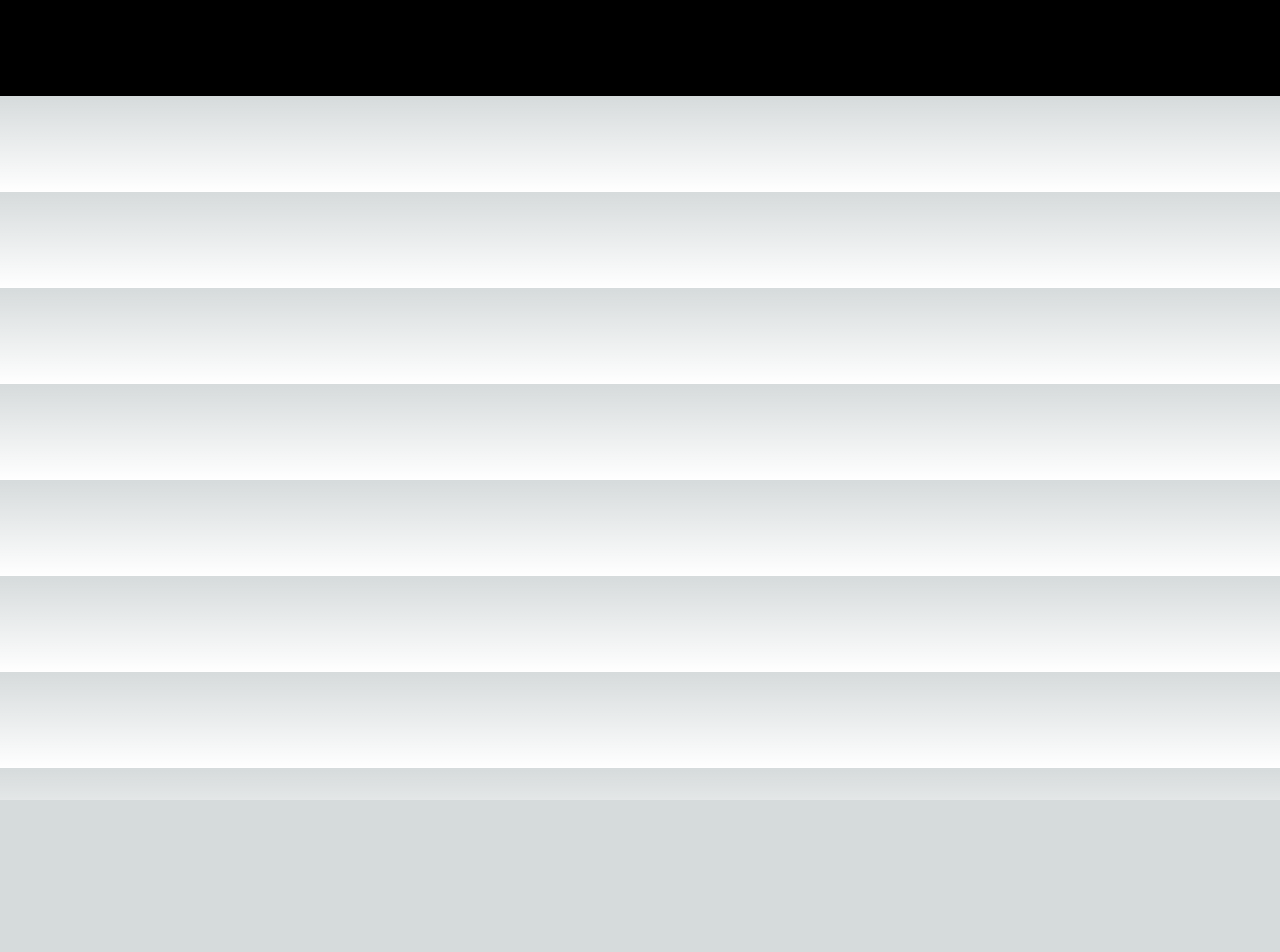
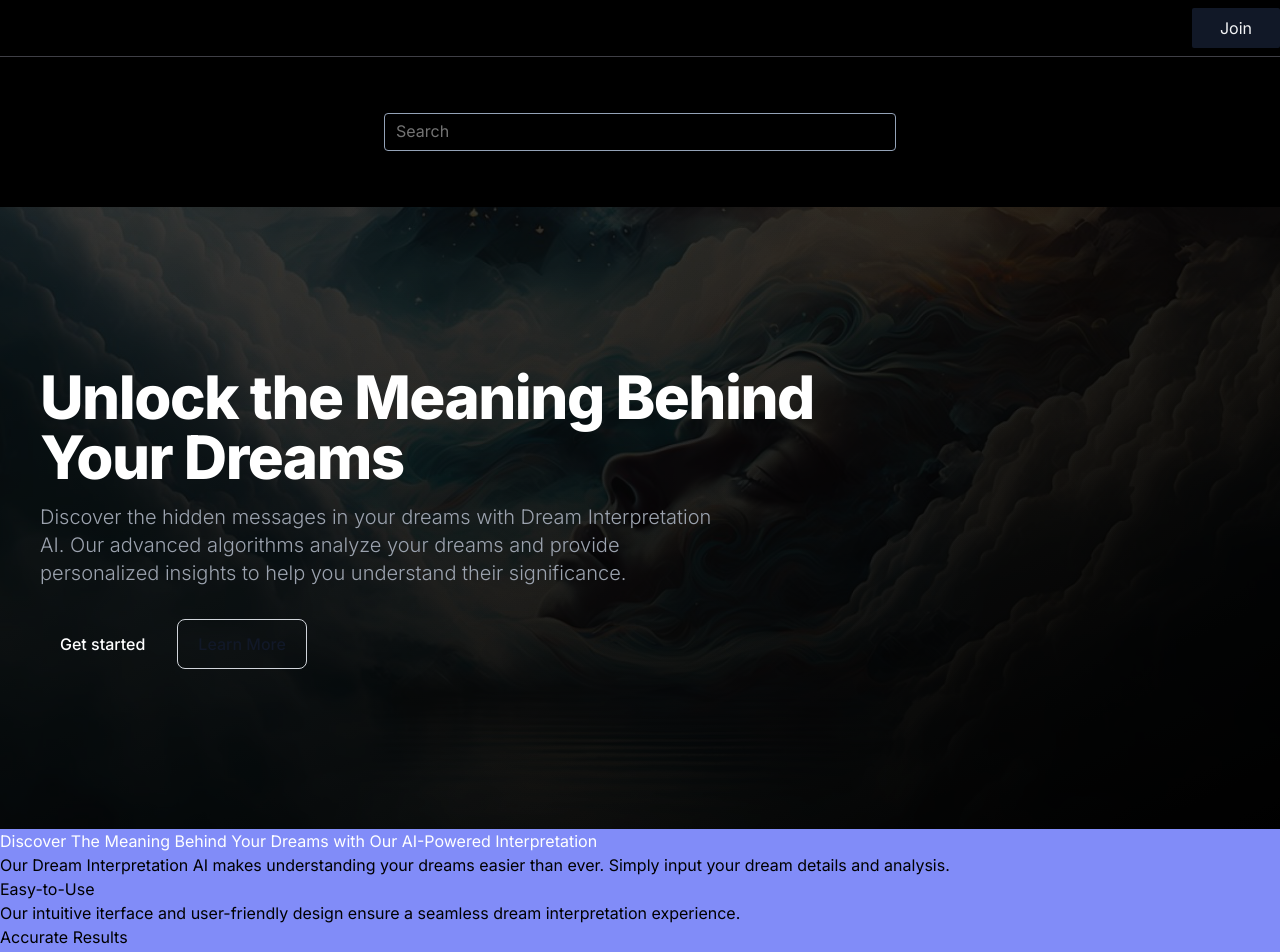
Before and after one commit to Faridun90/dream-int, a Next.js app: page / in a window 1280 px wide. Shown: the top 952 px of the page. Before the commit the page ends 800 px from the top, so only its background shows below. Built offline with nearby package versions, Linux system fonts and the light colour scheme.

Commit message:
add search bar, hero and discover sections

```diff
--- a/app/page.tsx
+++ b/app/page.tsx
@@ -1,8 +1,14 @@
+import DiscoverSection from "@/components/DiscoverSection";
+import Hero from "@/components/Hero";
 import { Navbar } from "@/components/Navbar";
+import SearchBar from "@/components/SearchBar";
 import Image from "next/image";
 
 export default function Home() {
-  return <div className="bg-black">
-<Navbar />
+  return <div className="bg-black max-w-screen-xl m-auto h-full" >
+    <Navbar />
+    <SearchBar />
+    <Hero />
+    <DiscoverSection />
   </div>
 }
--- /dev/null
+++ b/components/Button.tsx
@@ -0,0 +1,15 @@
+import React from 'react'
+
+const Button = ({ text, onClick }: any) => {
+   return (
+      <button
+         type="button"
+         onClick={onClick}
+         className='py-2 bg-gray-900 text-gray-100 rounded-sm px-7 outline-1'
+      >
+         {text}
+      </button>
+   );
+};
+
+export default Button
--- /dev/null
+++ b/components/DiscoverSection.tsx
@@ -0,0 +1,22 @@
+import React from 'react'
+
+const DiscoverSection = () => {
+   return (
+      <div className='bg-indigo-400'>
+         <h1 className='text-white'>Discover The Meaning Behind Your Dreams with Our AI-Powered Interpretation</h1>
+         <p>Our Dream Interpretation AI makes understanding your dreams easier than ever. Simply input your dream details and analysis.</p>
+         <section>
+            <div>
+               <h2>Easy-to-Use</h2>
+               <p>Our intuitive iterface and user-friendly design ensure a seamless dream interpretation experience.</p>
+            </div>
+            <div>
+               <h2>Accurate Results</h2>
+               <p>Our advanced AI algorithms provide precise and insightful iterpretations of your dreams</p>
+            </div>
+         </section>
+      </div>
+   )
+}
+
+export default DiscoverSection
--- a/components/Hero.tsx
+++ b/components/Hero.tsx
@@ -0,0 +1,28 @@
+import Image from "next/image";
+import heroImage from "@/public/dream-hero.png"
+import React from 'react'
+
+const Hero = () => {
+   return (
+      <div>
+         <section className="bg-gradient-to-tl from-black to-neutral-800 w-full h-full relative">
+            <Image src={heroImage} height='750' width='1024' alt="" className="w-full h-full object-cover absolute mix-blend-overlay opacity-80" />
+            <div className="flex flex-col   justify-center py-40 pl-10">
+               <div className="text-2xl z-10 font-bold text-white">
+                  <h1 className="max-w-4xl mb-4 text-4xl font-extrabold tracking-tight leading-none md:text-5xl xl:text-6xl dark:text-white">Unlock the Meaning Behind Your Dreams</h1>
+                  <p className="max-w-2xl mb-6 font-light text-gray-400 lg:mb-8 md:text-lg lg:text-xl dark:text-gray-300">Discover the hidden messages in your dreams with Dream Interpretation AI. Our advanced algorithms analyze your dreams and provide personalized insights to help you understand their significance.</p>
+                  <a href="#" className="inline-flex items-center justify-center px-5 py-3 mr-3 text-base font-medium text-center text-white rounded-lg bg-primary-700 hover:bg-primary-800 focus:ring-4 focus:ring-primary-300 dark:focus:ring-primary-900">
+                     Get started
+                  </a>
+                  <a href="#" className="inline-flex items-center justify-center px-5 py-3 text-base font-medium text-center text-gray-900 border border-gray-300 rounded-lg hover:bg-gray-100 focus:ring-4 focus:ring-gray-100 dark:text-white dark:border-gray-700 dark:hover:bg-gray-700 dark:focus:ring-gray-800">
+                     Learn More
+                  </a>
+               </div>
+            </div>
+
+         </section >
+      </div >
+   )
+}
+
+export default Hero
--- a/components/Navbar.tsx
+++ b/components/Navbar.tsx
@@ -1,14 +1,19 @@
-
+"use client"
+import logo from "@/public/logo3.png"
 import React from "react"
-
+import Image from "next/image"
+import Button from "./Button"
+import Link from "next/link"
 
 export function Navbar() {
-  return <div className=" gap-5 w-3/4">
-    <ul className="flex-row w-full">
-      <li>Discover More</li>
-      <li>Get Started</li>
-      <li>Explore Now</li>
-      <li>Menu</li>
+  return <div className="flex items-center gap-17 justify-between py-2 mb-2 border-b-[0.3px] border-zinc-700">
+    <span className="font-bold text-2xl">DI AI</span>
+    <ul className="flex gap-10 ">
+      <li><Link href={"#"}>Discover More</Link></li>
+      <li><Link href={"#"}>Get Started</Link></li>
+      <li><Link href={"#"}>Explore Now</Link></li>
+      <li><Link href={"#"}>Menu</Link></li>
     </ul>
+    <Button text="Join" onClick={() => console.log("Button clicked!")} />
   </div>
 }
--- /dev/null
+++ b/components/SearchBar.tsx
@@ -0,0 +1,20 @@
+import React from 'react'
+
+const SearchBar = () => {
+   return (
+
+      <div className="relative m-auto w-2/5 ">
+         <input
+            type="search"
+            className="peer block min-h-[auto] w-full rounded bg-transparent my-14 border-[1px] border-slate-400 px-3 py-[0.32rem] leading-[1.6] outline-none transition-all duration-200 ease-linear focus:placeholder:opacity-100 peer-focus:text-primary data-[te-input-state-active]:placeholder:opacity-100 motion-reduce:transition-none dark:text-neutral-200 dark:placeholder:text-neutral-200 dark:peer-focus:text-primary [&:not([data-te-input-placeholder-active])]:placeholder:opacity-0"
+            id="search"
+            placeholder="Type query" />
+         <label
+            htmlFor="search"
+            className="pointer-events-none absolute left-3 top-0 mb-0 max-w-[90%] origin-[0_0] truncate pt-[0.37rem] leading-[1.6] text-neutral-500 transition-all duration-200 ease-out peer-focus:-translate-y-[1.4rem] peer-focus:scale-[0.8] peer-focus:text-primary peer-data-[te-input-state-active]:-translate-y-[0.9rem] peer-data-[te-input-state-active]:scale-[0.8] motion-reduce:transition-none dark:text-neutral-200 dark:peer-focus:text-primary"
+         >Search</label>
+      </div>
+   )
+}
+
+export default SearchBar
--- a/next.config.mjs
+++ b/next.config.mjs
@@ -1,4 +1,14 @@
 /** @type {import('next').NextConfig} */
-const nextConfig = {};
+const nextConfig = {
+  images: {
+    remotePatterns: [
+      {
+        protocol: 'https',
+        hostname: 'flowbite.s3.amazonaws.com',
+
+      },
+    ],
+  },
+};
 
 export default nextConfig;
--- a/tailwind.config.ts
+++ b/tailwind.config.ts
@@ -9,6 +9,7 @@ const config: Config = {
   theme: {
     extend: {
       backgroundImage: {
+        "hero":"url('../public/dream-hero.jpg')",
         "gradient-radial": "radial-gradient(var(--tw-gradient-stops))",
         "gradient-conic":
           "conic-gradient(from 180deg at 50% 50%, var(--tw-gradient-stops))",
```
Also changed, not shown: public/dream-hero.png (added), public/logo3.png (added).
